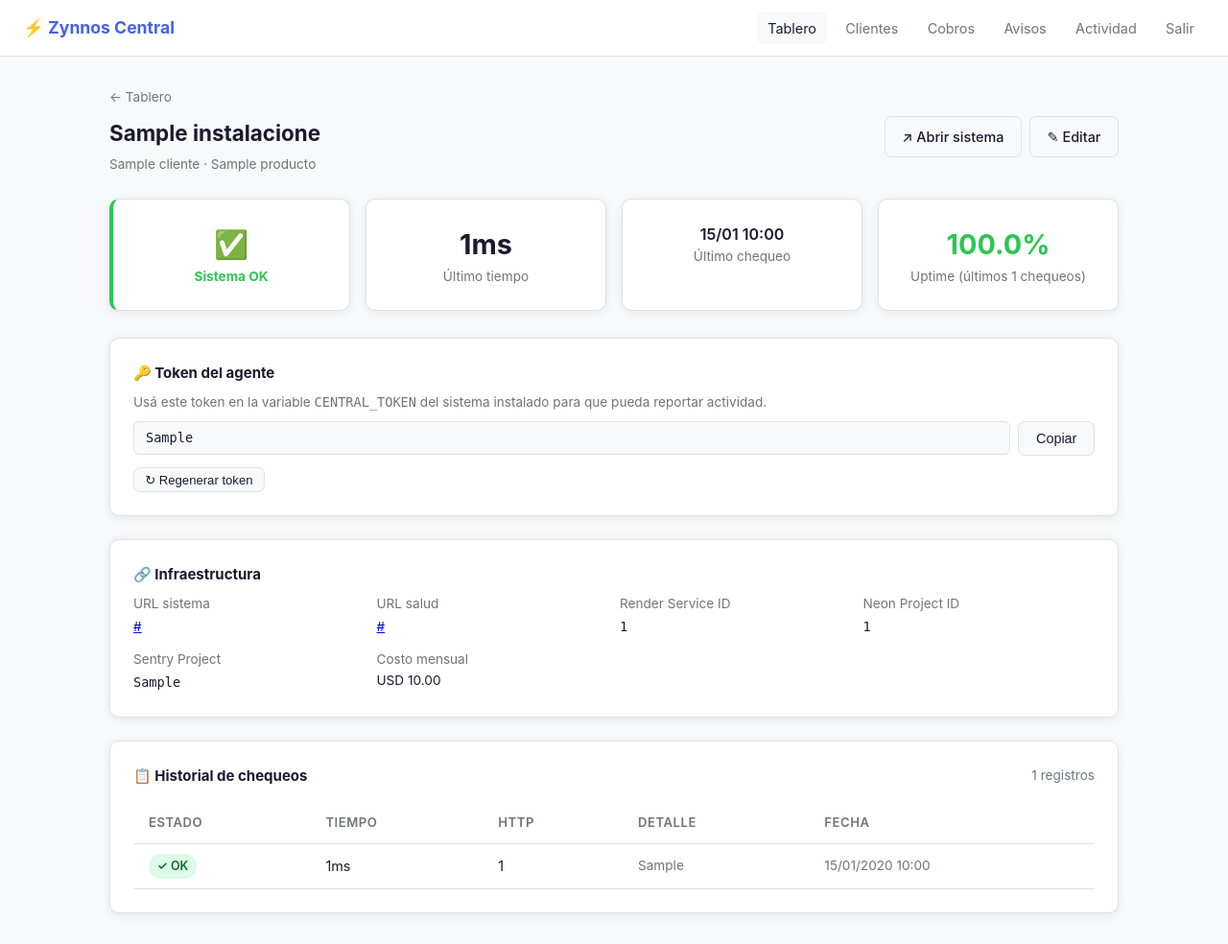
After one commit to zynnoslabs/Central, a Flask app: page /tablero/instalacion/1 in a window 1280 px wide. The commit adds this page. Shown: the whole page at 96% size. Run offline with Flask 3, Linux system fonts and the light colour scheme; a user stored in the database is signed in; tables that the repository leaves empty hold one stand-in row (values such as "Sample post"); some libraries are stand-ins or nearby versions.

Commit message:
Etapa G: Detalle de instalacion, edicion y token de agente

```diff
--- a/app/tablero/routes.py
+++ b/app/tablero/routes.py
@@ -1,11 +1,15 @@
+import secrets
 import time
 import requests as http
-from flask import Blueprint, render_template, request, jsonify, current_app, abort
+from flask import Blueprint, render_template, request, jsonify, current_app, abort, flash, redirect, url_for
 from flask_login import login_required
+from flask_wtf import FlaskForm
 from flask_wtf.csrf import validate_csrf
+from wtforms import StringField, BooleanField, DecimalField
+from wtforms.validators import DataRequired, Length, Optional, URL
 from wtforms import ValidationError
 
-from app.models import db, Instalacion, EventoSalud, Cliente, Pago, Aviso  ### CAMBIO AQUÍ ###
+from app.models import db, Instalacion, EventoSalud, Cliente, Pago, Aviso
 
 from app.avisos.routes import enviar_alerta_caida, enviar_alerta_recuperacion
 
@@ -13,7 +17,24 @@ tablero_bp = Blueprint("tablero", __name__)
 
 TIMEOUT_SALUD = 10
 HISTORIAL_TARJETA = 10
+HISTORIAL_DETALLE = 200  ### CAMBIO AQUÍ ###
 
+
+# ─── Formulario de edición de instalación ─────────────────────────────────────
+
+### CAMBIO AQUÍ ###
+class InstalacionForm(FlaskForm):
+    nombre          = StringField("Nombre", validators=[DataRequired(), Length(max=255)])
+    url_sistema     = StringField("URL sistema", validators=[DataRequired(), URL(), Length(max=500)])
+    url_salud       = StringField("URL salud", validators=[DataRequired(), URL(), Length(max=500)])
+    render_service_id = StringField("Render Service ID", validators=[Optional(), Length(max=100)])
+    neon_project_id = StringField("Neon Project ID", validators=[Optional(), Length(max=100)])
+    sentry_project  = StringField("Sentry Project", validators=[Optional(), Length(max=100)])
+    costo_usd       = DecimalField("Costo mensual (USD)", validators=[Optional()], places=2, default=0)
+    activa          = BooleanField("Activa")
+
+
+# ─── Tablero principal ────────────────────────────────────────────────────────
 
 @tablero_bp.route("/tablero")
 @login_required
@@ -50,7 +71,6 @@ def inicio():
     ok_count = sum(1 for r in resumen if r["semaforo"] == "ok")
     error_count = sum(1 for r in resumen if r["semaforo"] == "error")
 
-    ### CAMBIO AQUÍ ### — métricas adicionales para tiles del tablero
     from datetime import date
     hoy = date.today()
 
@@ -75,6 +95,85 @@ def inicio():
         avisos_pendientes=avisos_pendientes,
     )
 
+
+# ─── Detalle de instalación ───────────────────────────────────────────────────
+
+### CAMBIO AQUÍ ###
+@tablero_bp.route("/instalacion/<int:inst_id>")
+@login_required
+def detalle_instalacion(inst_id):
+    inst = db.session.get(Instalacion, inst_id)
+    if not inst:
+        abort(404)
+
+    ultimo = inst.ultimo_estado()
+    eventos = (
+        EventoSalud.query
+        .filter_by(instalacion_id=inst.id)
+        .order_by(EventoSalud.chequeado_en.desc())
+        .limit(HISTORIAL_DETALLE)
+        .all()
+    )
+
+    total_eventos = len(eventos)
+    ok_eventos = sum(1 for e in eventos if e.ok)
+    uptime_pct = round((ok_eventos / total_eventos * 100), 1) if total_eventos else 0
+
+    return render_template(
+        "tablero/detalle.html",
+        inst=inst,
+        ultimo=ultimo,
+        semaforo=_semaforo(ultimo),
+        eventos=eventos,
+        total_eventos=total_eventos,
+        uptime_pct=uptime_pct,
+    )
+
+
+# ─── Editar instalación ───────────────────────────────────────────────────────
+
+### CAMBIO AQUÍ ###
+@tablero_bp.route("/instalacion/<int:inst_id>/editar", methods=["GET", "POST"])
+@login_required
+def editar_instalacion(inst_id):
+    inst = db.session.get(Instalacion, inst_id)
+    if not inst:
+        abort(404)
+
+    form = InstalacionForm(obj=inst)
+
+    if form.validate_on_submit():
+        inst.nombre           = form.nombre.data
+        inst.url_sistema      = form.url_sistema.data
+        inst.url_salud        = form.url_salud.data
+        inst.render_service_id = form.render_service_id.data or None
+        inst.neon_project_id  = form.neon_project_id.data or None
+        inst.sentry_project   = form.sentry_project.data or None
+        inst.costo_usd        = form.costo_usd.data or 0
+        inst.activa           = form.activa.data
+        db.session.commit()
+        flash("Instalación actualizada.", "success")
+        return redirect(url_for("tablero.detalle_instalacion", inst_id=inst.id))
+
+    return render_template("tablero/editar_instalacion.html", inst=inst, form=form)
+
+
+# ─── Regenerar token del agente ───────────────────────────────────────────────
+
+### CAMBIO AQUÍ ###
+@tablero_bp.route("/instalacion/<int:inst_id>/regenerar-token", methods=["POST"])
+@login_required
+def regenerar_token(inst_id):
+    inst = db.session.get(Instalacion, inst_id)
+    if not inst:
+        abort(404)
+    inst.agente_token = secrets.token_hex(32)
+    db.session.commit()
+    flash("Token regenerado correctamente.", "success")
+    return redirect(url_for("tablero.detalle_instalacion", inst_id=inst.id))
+
+
+# ─── Re-chequeo manual de una instalación ─────────────────────────────────────
 
 @tablero_bp.route("/rechequear/<int:inst_id>", methods=["POST"])
 @login_required
@@ -113,6 +212,8 @@ def rechequear(inst_id):
     })
 
 
+# ─── Endpoint cron: chequear todas las instalaciones ──────────────────────────
+
 @tablero_bp.route("/cron/chequear-salud")
 def chequear_salud_cron():
     token_esperado = current_app.config.get("CRON_TOKEN", "")
@@ -146,6 +247,8 @@ def chequear_salud_cron():
     return jsonify({"chequeadas": len(resultados), "resultados": resultados})
 
 
+# ─── Endpoint de salud de este propio panel ───────────────────────────────────
+
 @tablero_bp.route("/salud")
 def salud_panel():
     try:
@@ -154,6 +257,8 @@ def salud_panel():
     except Exception as e:
         return jsonify({"ok": False, "db": str(e)}), 500
 
+
+# ─── Helpers ──────────────────────────────────────────────────────────────────
 
 def _chequear_instalacion(inst: Instalacion) -> EventoSalud:
     ok = False
--- /dev/null
+++ b/app/templates/tablero/detalle.html
@@ -0,0 +1,173 @@
+{% extends "base.html" %}
+{% block title %}{{ inst.nombre }} — Zynnos Central{% endblock %}
+
+{% block content %}
+<p class="text-muted text-small mb-1">
+  <a href="{{ url_for('tablero.inicio') }}" style="color:var(--fg-muted); text-decoration:none;">← Tablero</a>
+</p>
+
+<!-- Encabezado -->
+<div class="flex" style="justify-content:space-between; align-items:flex-start; flex-wrap:wrap; gap:1rem; margin-bottom:1.5rem;">
+  <div>
+    <h1 class="page-title" style="margin-bottom:.25rem;">{{ inst.nombre }}</h1>
+    <p class="text-muted text-small">
+      {{ inst.cliente.nombre }} · {{ inst.producto.nombre }}
+      {% if not inst.activa %}<span class="badge badge-error" style="margin-left:.4rem;">Inactiva</span>{% endif %}
+    </p>
+  </div>
+  <div class="flex gap-1" style="flex-wrap:wrap;">
+    <a href="{{ inst.url_sistema }}" target="_blank" rel="noopener" class="btn btn-secondary">↗ Abrir sistema</a>
+    <a href="{{ url_for('tablero.editar_instalacion', inst_id=inst.id) }}" class="btn btn-secondary">✎ Editar</a>
+  </div>
+</div>
+
+<!-- Tiles estado -->
+<div style="display:grid; grid-template-columns: repeat(auto-fit, minmax(150px, 1fr)); gap:1rem; margin-bottom:1.75rem;">
+  <div class="card" style="text-align:center; border-left:4px solid {% if semaforo == 'ok' %}var(--success){% elif semaforo == 'error' %}var(--danger){% else %}var(--fg-muted){% endif %};">
+    {% if semaforo == 'ok' %}
+      <p style="font-size:1.8rem;">✅</p>
+      <p class="text-small font-bold" style="color:var(--success);">Sistema OK</p>
+    {% elif semaforo == 'error' %}
+      <p style="font-size:1.8rem;">🔴</p>
+      <p class="text-small font-bold" style="color:var(--danger);">Con errores</p>
+    {% else %}
+      <p style="font-size:1.8rem;">⚪</p>
+      <p class="text-small" style="color:var(--fg-muted);">Sin datos</p>
+    {% endif %}
+  </div>
+  {% if ultimo %}
+  <div class="card" style="text-align:center;">
+    <p style="font-size:1.8rem; font-weight:700; color:var(--fg);">{{ ultimo.tiempo_ms }}ms</p>
+    <p class="text-muted text-small">Último tiempo</p>
+  </div>
+  <div class="card" style="text-align:center;">
+    <p style="font-size:1rem; font-weight:600; color:var(--fg);">{{ ultimo.chequeado_en.strftime('%d/%m %H:%M') }}</p>
+    <p class="text-muted text-small">Último chequeo</p>
+  </div>
+  {% endif %}
+  <div class="card" style="text-align:center;">
+    <p style="font-size:1.8rem; font-weight:700; color:var(--success);">{{ uptime_pct }}%</p>
+    <p class="text-muted text-small">Uptime (últimos {{ total_eventos }} chequeos)</p>
+  </div>
+</div>
+
+<!-- Token del agente -->
+<div class="card" style="margin-bottom:1.5rem;">
+  <p class="font-bold mb-1">🔑 Token del agente</p>
+  <p class="text-muted text-small mb-1">Usá este token en la variable <code>CENTRAL_TOKEN</code> del sistema instalado para que pueda reportar actividad.</p>
+  {% if inst.agente_token %}
+  <div class="flex gap-1" style="flex-wrap:wrap; align-items:center;">
+    <code id="token-val" style="background:var(--bg); padding:.35rem .75rem; border-radius:6px; border:1px solid var(--border); font-size:.85rem; word-break:break-all; flex:1;">{{ inst.agente_token }}</code>
+    <button onclick="copiarToken()" class="btn btn-secondary" style="white-space:nowrap;">Copiar</button>
+  </div>
+  {% else %}
+  <p class="text-muted text-small" style="margin-bottom:.75rem;">Esta instalación no tiene token. Generalo para habilitar el agente.</p>
+  {% endif %}
+  <form method="POST" action="{{ url_for('tablero.regenerar_token', inst_id=inst.id) }}" style="margin-top:.75rem;"
+        onsubmit="return confirm('¿Regenerar token? El token anterior dejará de funcionar.')">
+    <input type="hidden" name="csrf_token" value="{{ csrf_token() }}">
+    <button type="submit" class="btn btn-secondary btn-sm">
+      {% if inst.agente_token %}↻ Regenerar token{% else %}+ Generar token{% endif %}
+    </button>
+  </form>
+</div>
+
+<!-- Links de infraestructura -->
+<div class="card" style="margin-bottom:1.5rem;">
+  <p class="font-bold mb-1">🔗 Infraestructura</p>
+  <div style="display:grid; grid-template-columns: repeat(auto-fill, minmax(220px, 1fr)); gap:.75rem; margin-top:.5rem;">
+    <div>
+      <p class="text-muted text-small">URL sistema</p>
+      <a href="{{ inst.url_sistema }}" target="_blank" rel="noopener" style="font-size:.85rem; word-break:break-all;">{{ inst.url_sistema }}</a>
+    </div>
+    <div>
+      <p class="text-muted text-small">URL salud</p>
+      <a href="{{ inst.url_salud }}" target="_blank" rel="noopener" style="font-size:.85rem; word-break:break-all;">{{ inst.url_salud }}</a>
+    </div>
+    {% if inst.render_service_id %}
+    <div>
+      <p class="text-muted text-small">Render Service ID</p>
+      <code style="font-size:.85rem;">{{ inst.render_service_id }}</code>
+    </div>
+    {% endif %}
+    {% if inst.neon_project_id %}
+    <div>
+      <p class="text-muted text-small">Neon Project ID</p>
+      <code style="font-size:.85rem;">{{ inst.neon_project_id }}</code>
+    </div>
+    {% endif %}
+    {% if inst.sentry_project %}
+    <div>
+      <p class="text-muted text-small">Sentry Project</p>
+      <code style="font-size:.85rem;">{{ inst.sentry_project }}</code>
+    </div>
+    {% endif %}
+    {% if inst.costo_usd %}
+    <div>
+      <p class="text-muted text-small">Costo mensual</p>
+      <p style="font-size:.85rem;">USD {{ "%.2f"|format(inst.costo_usd) }}</p>
+    </div>
+    {% endif %}
+  </div>
+</div>
+
+<!-- Historial completo -->
+<div class="card">
+  <div class="flex" style="justify-content:space-between; align-items:center; margin-bottom:1rem;">
+    <p class="font-bold">📋 Historial de chequeos</p>
+    <span class="text-muted text-small">{{ eventos|length }} registros</span>
+  </div>
+
+  {% if not eventos %}
+  <p class="text-muted text-small" style="text-align:center; padding:1.5rem 0;">Todavía no se realizó ningún chequeo.</p>
+  {% else %}
+  <div class="tabla-wrap">
+    <table>
+      <thead>
+        <tr>
+          <th>Estado</th>
+          <th>Tiempo</th>
+          <th>HTTP</th>
+          <th>Detalle</th>
+          <th>Fecha</th>
+        </tr>
+      </thead>
+      <tbody>
+        {% for ev in eventos %}
+        <tr>
+          <td>
+            {% if ev.ok %}
+              <span class="badge badge-ok">✓ OK</span>
+            {% else %}
+              <span class="badge badge-error">✗ Error</span>
+            {% endif %}
+          </td>
+          <td>{% if ev.tiempo_ms %}{{ ev.tiempo_ms }}ms{% else %}—{% endif %}</td>
+          <td>{% if ev.codigo_http %}{{ ev.codigo_http }}{% else %}—{% endif %}</td>
+          <td class="text-muted text-small">{{ ev.detalle or '—' }}</td>
+          <td class="text-muted text-small" style="white-space:nowrap;">{{ ev.chequeado_en.strftime('%d/%m/%Y %H:%M') }}</td>
+        </tr>
+        {% endfor %}
+      </tbody>
+    </table>
+  </div>
+  {% endif %}
+</div>
+
+<script>
+function copiarToken() {
+  const val = document.getElementById('token-val')?.textContent?.trim();
+  if (!val) return;
+  navigator.clipboard.writeText(val).then(() => {
+    const btn = event.target;
+    btn.textContent = '✓ Copiado';
+    setTimeout(() => btn.textContent = 'Copiar', 2000);
+  }).catch(() => {
+    const range = document.createRange();
+    range.selectNode(document.getElementById('token-val'));
+    window.getSelection().removeAllRanges();
+    window.getSelection().addRange(range);
+  });
+}
+</script>
+{% endblock %}
```
Also changed, not shown: app/templates/tablero/editar_instalacion.html (added, +67 -0 lines), app/templates/tablero/inicio.html (+39 -14 lines).
